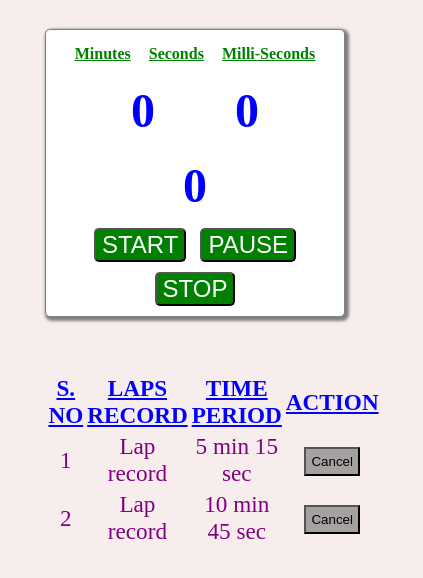
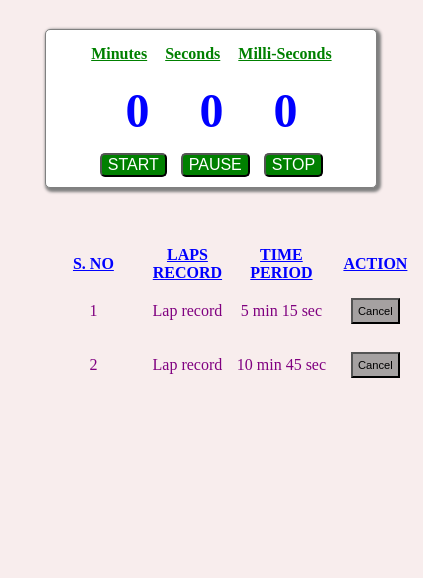
Before and after one commit to Hak1550/Stop-Watch, a plain HTML site: page index.html in a window 390 px wide. Shown: the part 68-646 px from the top of the page, 423 px wide, since content can reach past the window. Drawn offline with Linux system fonts and the light colour scheme.

Commit message:
Update style.css

```diff
--- a/style.css
+++ b/style.css
@@ -94,14 +94,26 @@ h1 {
 font-size: 3em;
 display: inline-block;
 margin: 10px 20px;
-width: 60px;
+width: 30px;
 }
 #start, #pause, #stop {
-font-size: 1.5em;
+font-size: 1.0em;
 margin: 5px 5px;
 
 }
 .contain{
 padding: 5px;
+min-width: 320px;
+
+}
+th{
+    font-size: 1rem;
+}
+td{
+    min-width: 90px;
+    font-size: 1rem;
+}
+td > button{
+    font-size: 0.7rem;
 }
 }
```
